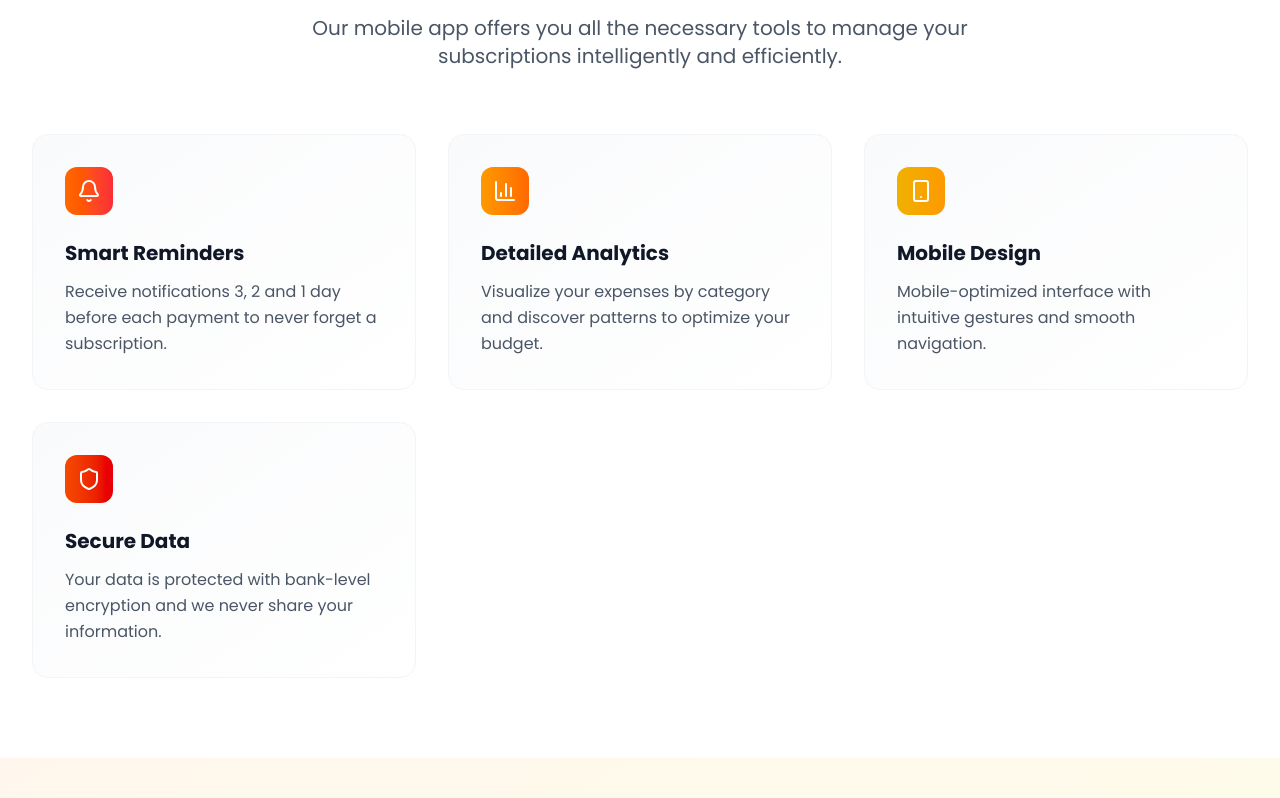
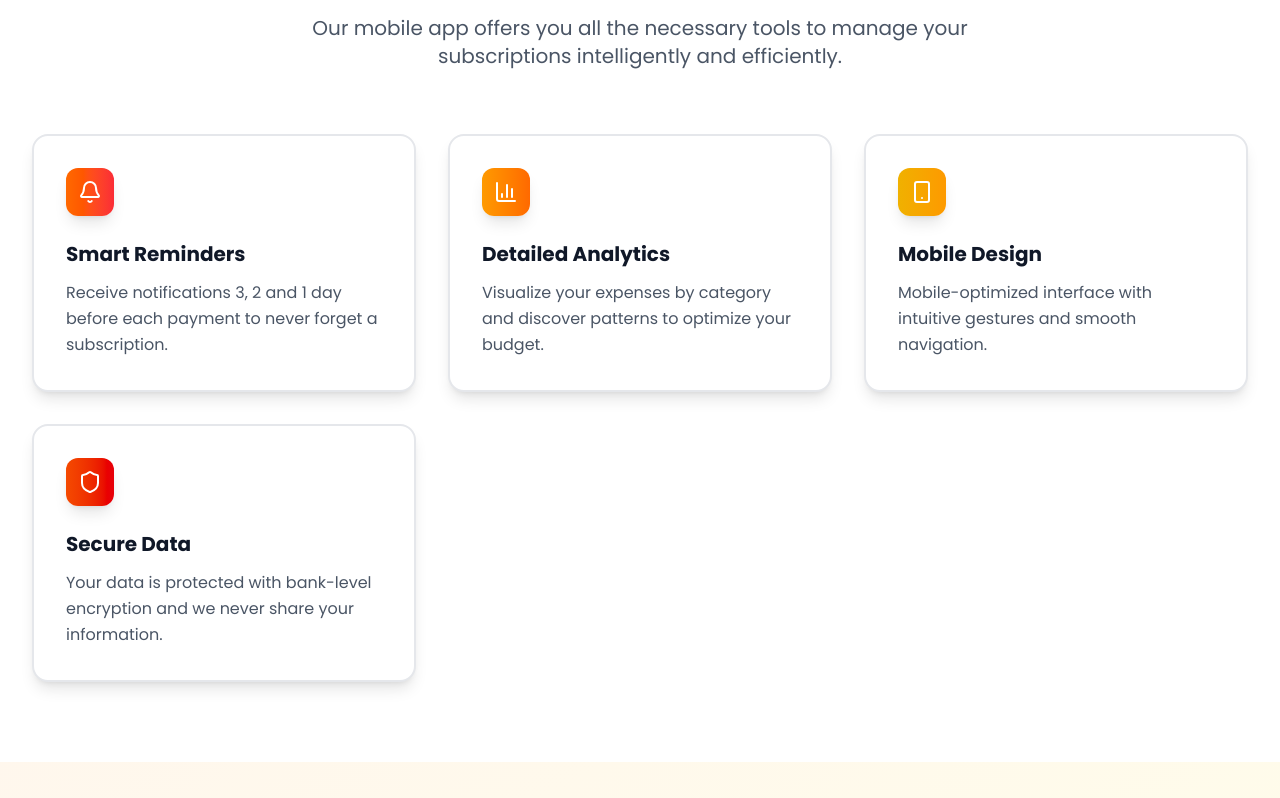
Before and after one commit to fergarperez/subtracker-landing, a Next.js app: page / in a window 1280 px wide. Shown: the part 962-1760 px from the top of the page. Built offline with nearby package versions, Linux system fonts and the light colour scheme.

Commit message:
fix: styling in features where cards couldnt contrast with background

```diff
--- a/src/app/page.tsx
+++ b/src/app/page.tsx
@@ -5,7 +5,6 @@ import Footer from "@/components/Footer";
 import Header from "@/components/Header";
 import Hero from "@/components/Hero";
 import HowItWorks from "@/components/HowItWorks";
-import Testimonials from "@/components/Testimonials";
 import { Metadata } from "next";
 
 export const metadata: Metadata = {
@@ -47,9 +46,6 @@ export default function Home() {
         <div id="benefits">
           <Benefits />
         </div>
-        <div id="testimonials">
-          <Testimonials />
-        </div>
         <CTA />
         <Footer />
       </main>
--- a/src/components/Features.tsx
+++ b/src/components/Features.tsx
@@ -56,10 +56,10 @@ export default function Features() {
             return (
               <div
                 key={index}
-                className="group p-8 rounded-2xl bg-gradient-to-br from-gray-50 to-white border border-gray-100 hover:shadow-xl hover:shadow-orange-100/50 transition-all duration-300 hover:-translate-y-1"
+                className="group p-8 rounded-2xl bg-white border-2 border-gray-200 shadow-lg hover:shadow-2xl hover:shadow-orange-200/30 hover:border-orange-300 transition-all duration-300 hover:-translate-y-2"
               >
                 <div
-                  className={`inline-flex p-3 rounded-xl bg-gradient-to-r ${feature.color} mb-6 group-hover:scale-110 transition-transform duration-300`}
+                  className={`inline-flex p-3 rounded-xl bg-gradient-to-r ${feature.color} mb-6 group-hover:scale-110 transition-transform duration-300 shadow-lg`}
                 >
                   <Icon className="w-6 h-6 text-white" />
                 </div>
```
